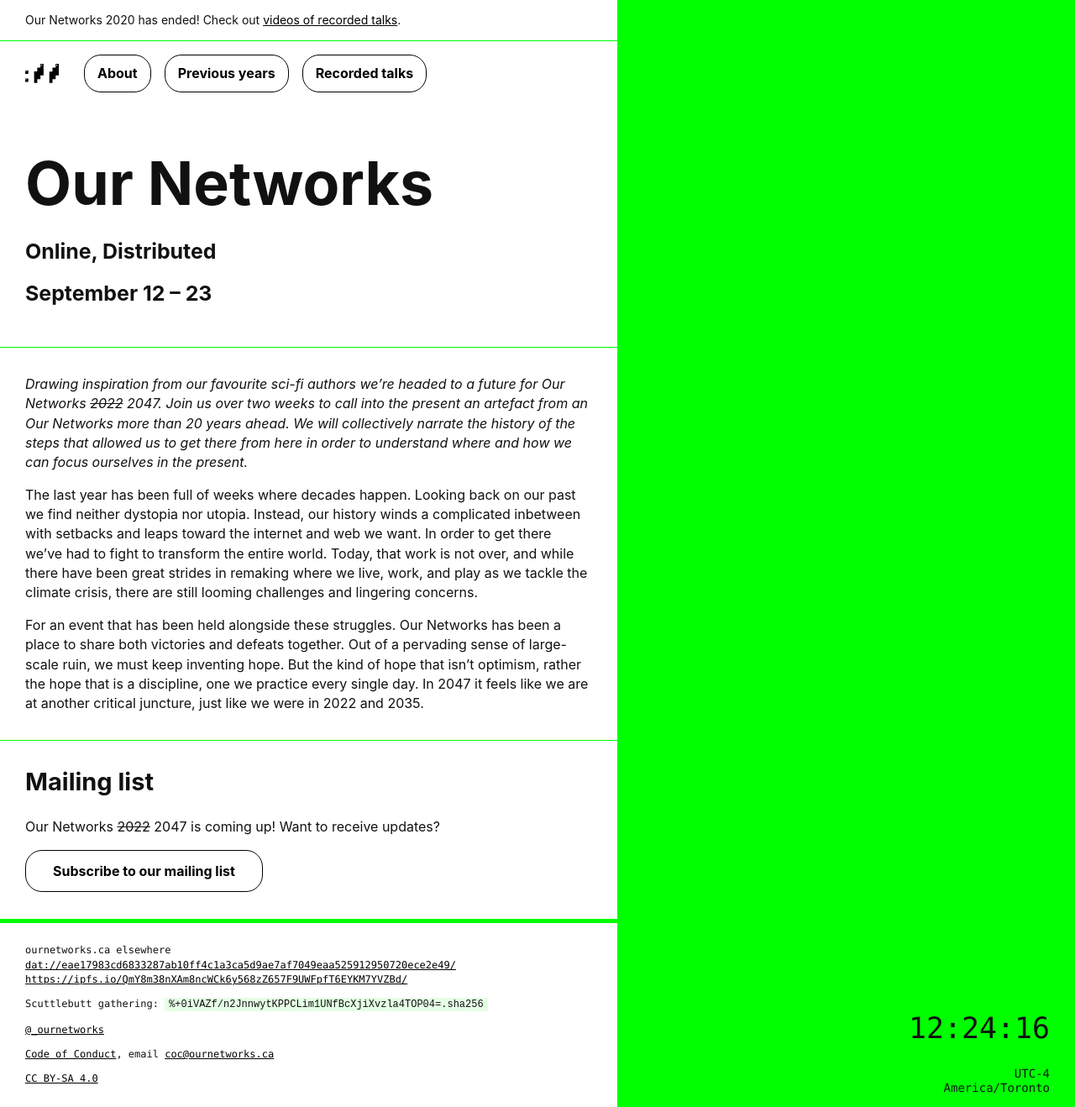
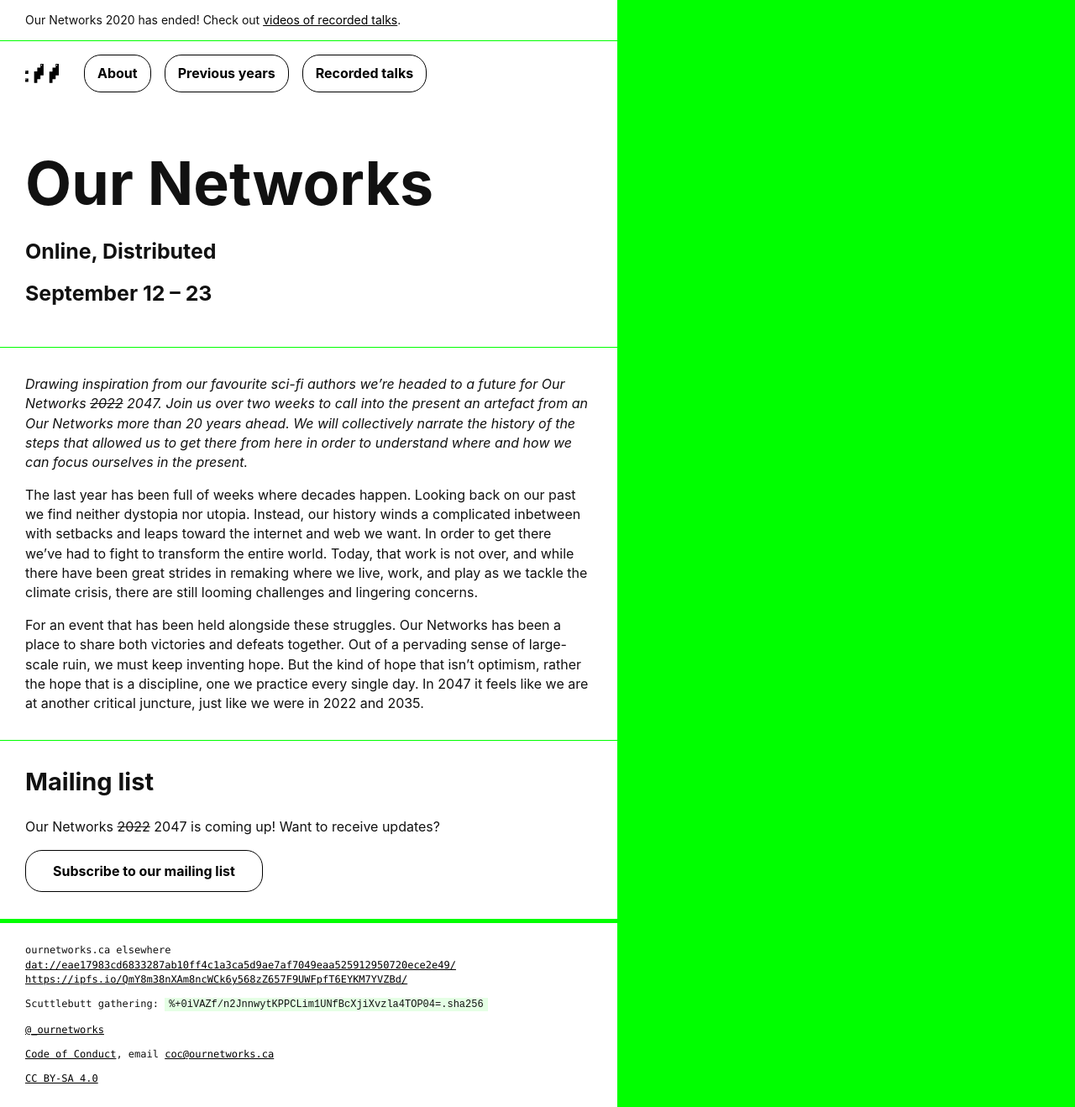
Before and after one commit to ournetworks/ournetworks.ca, a Jekyll site: the page built from index.md, in a window 1280 px wide and 1318 px high. Shown: the whole window at 84% size. Built offline with Jekyll 4.4.1, drawn with Linux system fonts in a browser that asks for light colours; some of the changed lines change nothing that is shown.

Commit message:
remove clock

```diff
--- a/_layouts/default.html
+++ b/_layouts/default.html
@@ -26,13 +26,6 @@
     {% include footer.html %}
     </main>
     <div class="bg-element fixed top-0 h-100 bg-accent right-0 overflow-hidden flex flex-justify-space-between flex-align-end flex-wrap flex-align-content-end">
-      <div class="mono text-right flex-grow">
-        <div class="container ml-05">
-          <h1 class="fw-normal" id="clock-element">00:00:00</h1>
-          <h2 class="fs-medium fw-normal mb-0">UTC-4</h2>
-          <h3 class="fs-medium fw-normal mt-0">America/Toronto</h3>
-        </div>
-      </div>
     </div>
     <script async src="{{ '/js/main.js' | relative_url }}?{{ site.time | date: '%s%N' }}"></script>
   </body>
--- a/js/main.js
+++ b/js/main.js
@@ -125,31 +125,6 @@ document.querySelector('.logo').addEventListener('focus', function(){
   blurSubMenu();
 })
 
-// Clock element
-
-const clockElement = document.getElementById('clock-element')
-
-const currentTime = () => {
-  const currentDate = new Date()
-  const hours = () => {
-    if (currentDate.getUTCHours() < 4) {
-      return currentDate.getUTCHours() + 20
-    } else {
-      const offSetHours = currentDate.getUTCHours() - 4
-      return (offSetHours < 10 ? '0' : '') + offSetHours
-    }
-  }
-  const minutes = (currentDate.getUTCMinutes() < 10 ? '0' : '') + currentDate.getUTCMinutes()
-  const seconds = (currentDate.getUTCSeconds() < 10 ? '0' : '') + currentDate.getUTCSeconds()
-  return `${hours()}:${minutes}:${seconds}`
-}
-
-clockElement.innerHTML = currentTime()
-
-setInterval(() => {
-  clockElement.innerHTML = currentTime()
-}, 1000)
-
 // Program scroll skip
 
 let jumpPosAnchor
```
